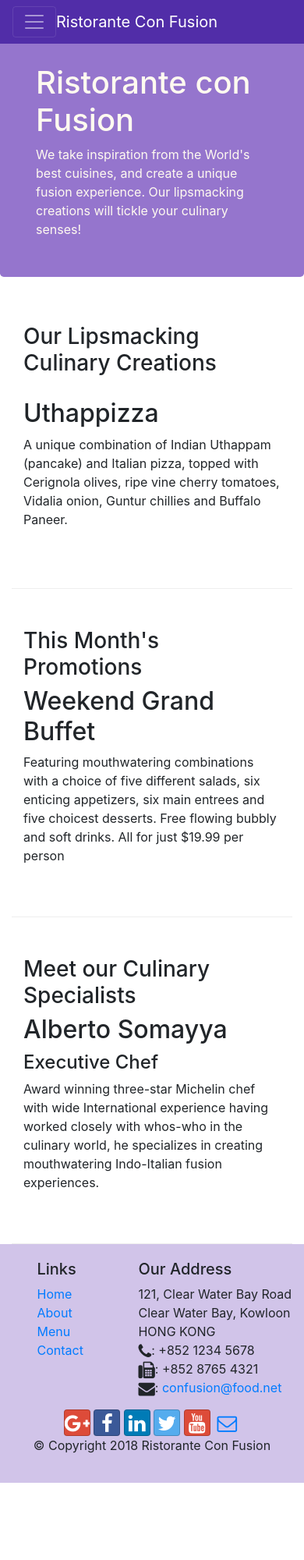
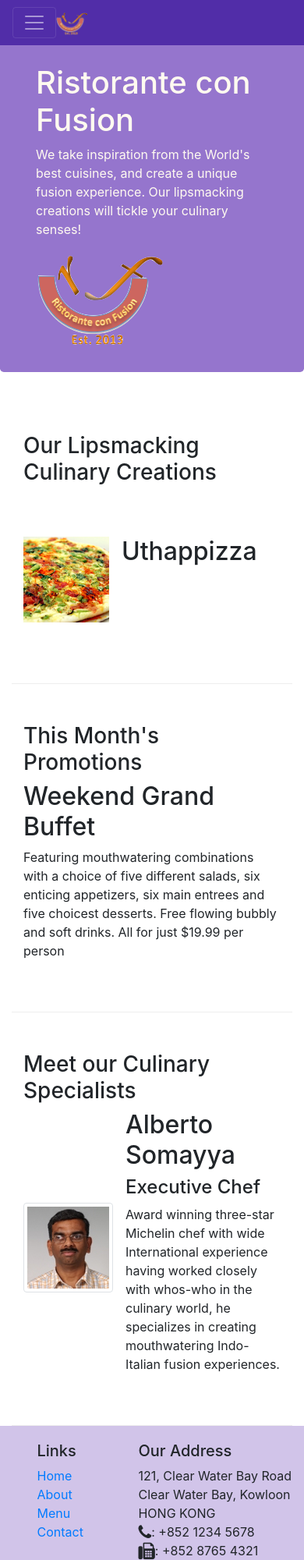
Before and after one commit to anjaliahlawat/bootstrap-project, a website: page index.html in a window 390 px wide. Shown: the top 2000 px of the page at 78% size. Before the commit the page ends 1901 px from the top, so only its background shows below. Drawn offline with nearby package versions, Linux system fonts and the light colour scheme.

Commit message:
Added images in the page

```diff
--- a/index.html
+++ b/index.html
@@ -21,7 +21,7 @@
             <button class="navbar-toggler" type="button" data-toggle="collapse" data-target="#Navbar">
                 <span class="navbar-toggler-icon"></span>
             </button>
-             <a class="navbar-brand mr-auto" href="#">Ristorante Con Fusion</a>
+             <a class="navbar-brand mr-auto" href="#"><img src="img/logo.png" height="30" width="41"></a>
                 <div class="collapse navbar-collapse" id="Navbar">
                     <ul class="navbar-nav mr-auto">
                         <li class="nav-item active"><a class="nav-link" href="#"><span class="fa fa-home fa-lg"></span> Home</a></li>
@@ -41,7 +41,8 @@
                     <h1>Ristorante con Fusion</h1>
                     <p>We take inspiration from the World's best cuisines, and create a unique fusion experience. Our lipsmacking creations will tickle your culinary senses!</p>
                 </div>
-                <div class="col-12 col-sm">
+                <div class="col-12 col-sm align-self-center">
+                    <img src="img/logo.png" class="img-fluid">
                 </div>
             </div>
         </div>
@@ -53,8 +54,15 @@
                 <h3>Our Lipsmacking Culinary Creations</h3>
             </div>
             <div class="col col-sm order-sm-first col-md">
-                <h2>Uthappizza</h2>
-                <p>A unique combination of Indian Uthappam (pancake) and Italian pizza, topped with Cerignola olives, ripe vine cherry tomatoes, Vidalia onion, Guntur chillies and Buffalo Paneer.</p>
+                <div class="media">
+                     <img class="d-flex mr-3 img-thumbail align-self-center" src="img/uthappizza.png" alt="uthappizza">
+                     <div class="media-body">
+                            <h2 class="mt-0">Uthappizza</h2>
+                            <p class="d-none d-sm-block">A unique combination of Indian Uthappam (pancake) and Italian pizza, topped with Cerignola olives, ripe vine cherry tomatoes, Vidalia onion, Guntur chillies and Buffalo Paneer.</p>
+                     </div>
+
+                </div>
+
             </div>
         </div>
 
@@ -74,9 +82,15 @@
                 <h3>Meet our Culinary Specialists</h3>
             </div>
             <div class="col col-sm order-sm-first col-md">
-                <h2>Alberto Somayya</h2>
-                <h4>Executive Chef</h4>
-                <p>Award winning three-star Michelin chef with wide International experience having worked closely with whos-who in the culinary world, he specializes in creating mouthwatering Indo-Italian fusion experiences. </p>
+                <div class="media">
+                    <img class="d-flex mr-3 img-thumbnail align-self-center" src="img/alberto.png" alt="alberto">
+                    <div class="media-body">
+                            <h2 class="mt-0">Alberto Somayya</h2>
+                            <h4>Executive Chef</h4>
+                            <p>Award winning three-star Michelin chef with wide International experience having worked closely with whos-who in the culinary world, he specializes in creating mouthwatering Indo-Italian fusion experiences. </p>
+                    </div>
+                </div>
+
             </div>
         </div>
     </div>
```
Also changed, not shown: aboutus.html (+3 -2 lines), contactus.html (+2 -1 lines), img/alberto.png (added), img/buffet.png (added), img/logo.png (added), img/uthappizza.png (added), 1 other file.
